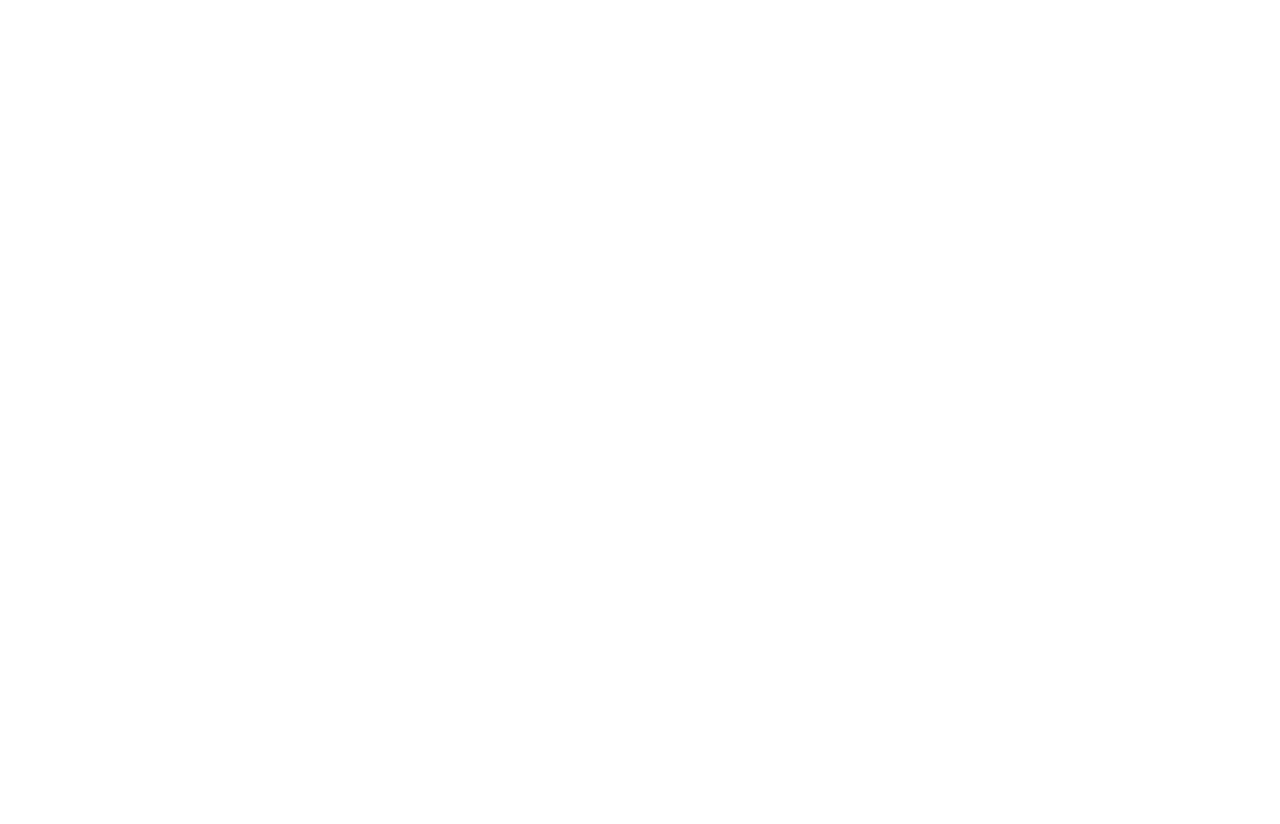
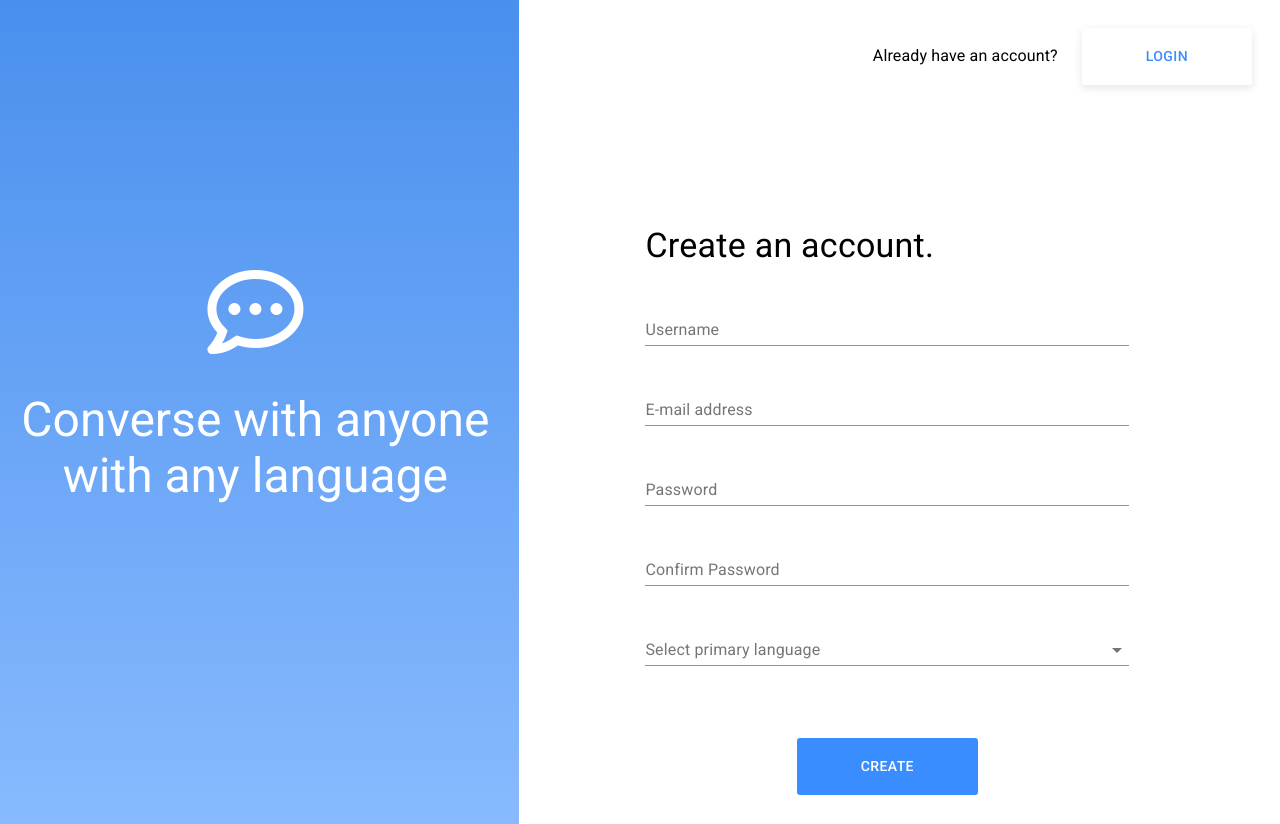
Before and after one commit to hatchways/world-messenger, a React (Create React App) app in the folder client/: page /register in a window 1280 px wide. Before the commit the page ends 800 px from the top, so only its background shows below. Built offline with nearby package versions, Linux system fonts and the light colour scheme.

Commit message:
Updated Register Component

```diff
--- a/client/src/components/App.js
+++ b/client/src/components/App.js
@@ -7,7 +7,7 @@
     <div>
       <BrowserRouter>
         <Switch>
-          <Route exact path='/' component={Landing}/>
+          <Route path='/' component={Landing}/>
         </Switch>
       </BrowserRouter>
     </div>
--- a/client/src/components/Landing.js
+++ b/client/src/components/Landing.js
@@ -28,11 +28,10 @@
           sm={5}
           direction='column'
           alignItems='center'
-          justify='center'
           className={classes.splash}
           spacing={4}
         >
-          <Grid item>
+          <Grid item style={{marginTop:'16rem'}}>
             <i className='far fa-comment-dots fa-6x'></i>
           </Grid>
           <Grid item>
--- a/client/src/components/Login.js
+++ b/client/src/components/Login.js
@@ -32,10 +32,12 @@
 
     axios.post('/api/users/login', {email, password})
       .then(res => {
+        //TODO: redirect user to homepage
         const token = res.data.token;
         sessionStorage.setItem('token', token);
       })
       .catch(err => {
+        //TODO: display error msg
         console.log(err);
       })
   }
@@ -60,7 +62,7 @@
         </Grid>
 
         <Grid item style={FormStyles.body}>
-          <form action='http://localhost:5000/api/users/login' method='post'>
+          <form>
             <Grid container direction='column' spacing={4} justify='center'>
               <Grid item>
                 <Typography variant='h4'>Welcome back!</Typography>
--- a/client/src/components/Register.js
+++ b/client/src/components/Register.js
@@ -1,31 +1,107 @@
-import React from 'react';
+import React, { Component } from 'react';
+import axios from 'axios';
+import {Link} from 'react-router-dom';
 import Grid from '@material-ui/core/Grid';
 import Typography from '@material-ui/core/Typography';
-import Button from '@material-ui/core/Button';
 import TextField from '@material-ui/core/TextField';
+import InputLabel from '@material-ui/core/InputLabel';
+import MenuItem from '@material-ui/core/MenuItem';
+import FormControl from '@material-ui/core/FormControl';
+import Select from '@material-ui/core/Select';
 
-const Register = () => (
-  <Grid container item direction='column' alignItems='center' spacing={3} style={{marginTop: '1rem'}}>
+import FormStyles from '../styles/FormStyles';
+import StyledButton from '../styles/StyledButton';
+import langs from '../utils/languages';
 
+const ButtonLink = React.forwardRef(
+  (props, ref) => <Link innerRef={ref} {...props} />
+);
+
+class Register extends Component {
+  state = {
+    username: '',
+    email: '',
+    password: '',
+    password2: '',
+    language: '',
+    msg: null
+  }
+
+  onChange = e => {
+    this.setState({
+      [e.target.name]: e.target.value
+    });
+  }
+
+  onSubmit = e => {
+    e.preventDefault();
+
+    const {
+      username,
+      email,
+      password,
+      password2,
+      language
+     } = this.state;
+
+    axios.post('/api/users/register', {username, email, password, password2, language})
+      .then(res => {
+        //TODO: redirect user to homepage
+        console.log(res);
+      })
+      .catch(err => {
+        //TODO: display error msg
+        console.log(err);
+      })
+  }
+
+  render() {
+    const menuItems = [];
+    for (let lang in langs) {
+      menuItems.push(<MenuItem value={lang} key={lang}>{langs[lang]}</MenuItem>)
+    }
+    return (
+      <Grid
+        item container sm
+        direction='column'
+        alignItems='center'
+        spacing={3}
+      >
+        <Grid item container justify='flex-end' spacing={3} alignItems='center' style={FormStyles.header}>
           <Grid item>
-      <Typography variant='h2' align='center'>New User</Typography>
+            <Typography variant='body1'>Already have an account?</Typography>
+          </Grid>
+          <Grid item>
+            <StyledButton component={ButtonLink} to='/login'>
+              Login
+            </StyledButton>
+          </Grid>
         </Grid>
 
+        <Grid item style={FormStyles.body}>
+          <form>
+            <Grid container direction='column' spacing={4} justify='center'>
               <Grid item>
-      <form action='http://localhost:5000/api/users/register' method='post'>
-        <Grid container item direction='column' spacing={3}>
+                <Typography variant='h4'>Create an account.</Typography>
+              </Grid>
               <Grid item>
                 <TextField
                   label='Username'
                   name='username'
                   type='text'
+                  onChange={this.onChange}
+                  value={this.state.username}
+                  fullWidth
                 />
               </Grid>
               <Grid item>
                 <TextField
-              label='Email'
+                  label='E-mail address'
                   name='email'
                   type='email'
+                  onChange={this.onChange}
+                  value={this.state.email}
+                  fullWidth
                 />
               </Grid>
               <Grid item>
@@ -33,6 +109,9 @@
                   label='Password'
                   name='password'
                   type='password'
+                  onChange={this.onChange}
+                  value={this.state.password}
+                  fullWidth
                 />
               </Grid>
               <Grid item>
@@ -40,23 +119,39 @@
                   label='Confirm Password'
                   name='password2'
                   type='password'
+                  onChange={this.onChange}
+                  value={this.state.password2}
+                  fullWidth
                 />
               </Grid>
               <Grid item>
-            <TextField
-              label='Language'
-              name='language'
-              type='text'
-            />
-          </Grid>
-          <Grid item>
-            <Button variant='contained' type='submit' style={{width: '100%'}}>Submit</Button>
+                <FormControl fullWidth>
+                  <InputLabel htmlFor='language'>Select primary language</InputLabel>
+                  <Select
+                    value={this.state.language}
+                    onChange={this.onChange}
+                    inputProps={{
+                      name: 'language',
+                      id: 'language'
+                    }}
+                  >
+                    {menuItems}
+                  </Select>
+                </FormControl>
               </Grid>
             </Grid>
           </form>
         </Grid>
 
+        <Grid item style={FormStyles.submit}>
+          <StyledButton color='blue' onClick={this.onSubmit}>
+            Create
+          </StyledButton>
+        </Grid>
+
       </Grid>
     );
+  }
+}
 
 export default Register;
--- a/client/src/styles/FormStyles.js
+++ b/client/src/styles/FormStyles.js
@@ -4,7 +4,7 @@
   },
   body: {
     width: '64%',
-    marginTop: '10rem'
+    marginTop: '6rem'
   },
   submit: {
     marginTop: '3rem'
--- /dev/null
+++ b/client/src/utils/languages.js
@@ -0,0 +1,109 @@
+//Taken from https://github.com/matheuss/google-translate-api
+const langs = {
+  'af': 'Afrikaans',
+  'sq': 'Albanian',
+  'am': 'Amharic',
+  'ar': 'Arabic',
+  'hy': 'Armenian',
+  'az': 'Azerbaijani',
+  'eu': 'Basque',
+  'be': 'Belarusian',
+  'bn': 'Bengali',
+  'bs': 'Bosnian',
+  'bg': 'Bulgarian',
+  'ca': 'Catalan',
+  'ceb': 'Cebuano',
+  'ny': 'Chichewa',
+  'zh-cn': 'Chinese Simplified',
+  'zh-tw': 'Chinese Traditional',
+  'co': 'Corsican',
+  'hr': 'Croatian',
+  'cs': 'Czech',
+  'da': 'Danish',
+  'nl': 'Dutch',
+  'en': 'English',
+  'eo': 'Esperanto',
+  'et': 'Estonian',
+  'tl': 'Filipino',
+  'fi': 'Finnish',
+  'fr': 'French',
+  'fy': 'Frisian',
+  'gl': 'Galician',
+  'ka': 'Georgian',
+  'de': 'German',
+  'el': 'Greek',
+  'gu': 'Gujarati',
+  'ht': 'Haitian Creole',
+  'ha': 'Hausa',
+  'haw': 'Hawaiian',
+  'iw': 'Hebrew',
+  'hi': 'Hindi',
+  'hmn': 'Hmong',
+  'hu': 'Hungarian',
+  'is': 'Icelandic',
+  'ig': 'Igbo',
+  'id': 'Indonesian',
+  'ga': 'Irish',
+  'it': 'Italian',
+  'ja': 'Japanese',
+  'jw': 'Javanese',
+  'kn': 'Kannada',
+  'kk': 'Kazakh',
+  'km': 'Khmer',
+  'ko': 'Korean',
+  'ku': 'Kurdish (Kurmanji)',
+  'ky': 'Kyrgyz',
+  'lo': 'Lao',
+  'la': 'Latin',
+  'lv': 'Latvian',
+  'lt': 'Lithuanian',
+  'lb': 'Luxembourgish',
+  'mk': 'Macedonian',
+  'mg': 'Malagasy',
+  'ms': 'Malay',
+  'ml': 'Malayalam',
+  'mt': 'Maltese',
+  'mi': 'Maori',
+  'mr': 'Marathi',
+  'mn': 'Mongolian',
+  'my': 'Myanmar (Burmese)',
+  'ne': 'Nepali',
+  'no': 'Norwegian',
+  'ps': 'Pashto',
+  'fa': 'Persian',
+  'pl': 'Polish',
+  'pt': 'Portuguese',
+  'ma': 'Punjabi',
+  'ro': 'Romanian',
+  'ru': 'Russian',
+  'sm': 'Samoan',
+  'gd': 'Scots Gaelic',
+  'sr': 'Serbian',
+  'st': 'Sesotho',
+  'sn': 'Shona',
+  'sd': 'Sindhi',
+  'si': 'Sinhala',
+  'sk': 'Slovak',
+  'sl': 'Slovenian',
+  'so': 'Somali',
+  'es': 'Spanish',
+  'su': 'Sundanese',
+  'sw': 'Swahili',
+  'sv': 'Swedish',
+  'tg': 'Tajik',
+  'ta': 'Tamil',
+  'te': 'Telugu',
+  'th': 'Thai',
+  'tr': 'Turkish',
+  'uk': 'Ukrainian',
+  'ur': 'Urdu',
+  'uz': 'Uzbek',
+  'vi': 'Vietnamese',
+  'cy': 'Welsh',
+  'xh': 'Xhosa',
+  'yi': 'Yiddish',
+  'yo': 'Yoruba',
+  'zu': 'Zulu'
+};
+
+export default langs;
```
Lines whose indentation alone changed are shown as unchanged.
